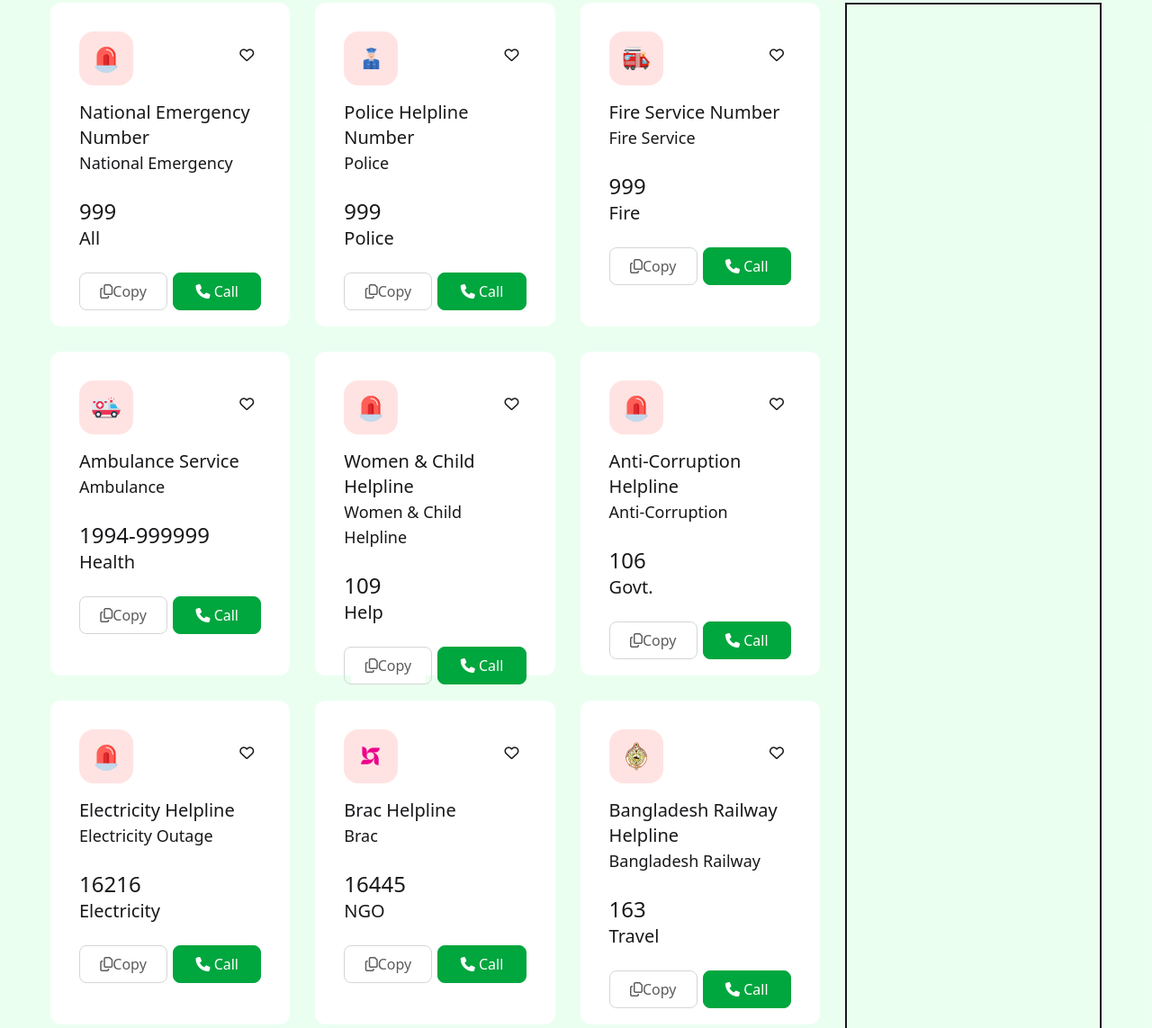
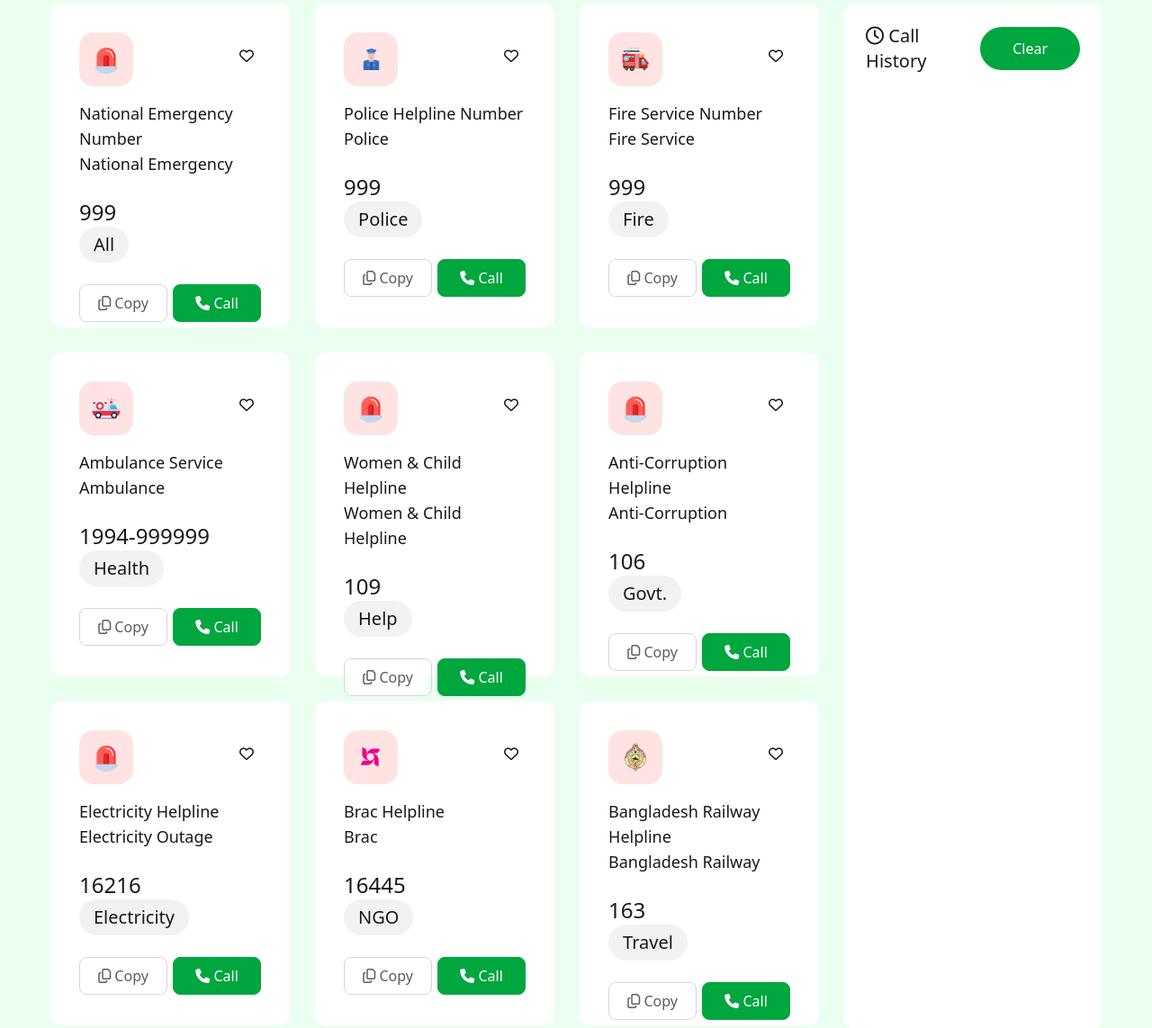
Before and after one commit to zihad-c/b12_a05, a plain HTML site: page index.html in a window 1280 px wide. Shown: the part 372-1515 px from the top of the page at 90% size. Drawn offline with nearby package versions, Linux system fonts and the light colour scheme; a web font is replaced by a local one.

Commit message:
design completed with html and tailwind css

```diff
--- a/index.html
+++ b/index.html
@@ -43,14 +43,14 @@
             <div
                 class="flex justify-center items-center w-32 h-14 rounded-[50px] text-[#FFFFFF] font-semibold bg-[#00A63E] px-9 py-3">
 
-                <button id="copy-btn"><span>2 </span> Copy</button>
+                <button id="copy-btn" class="cursor-pointer"><span>2 </span> Copy</button>
             </div>
         </div>
     </nav>
 
     <!-- banner section starts here -->
     <section id="banner"
-        class="w-full h-[239px] py-3 px-[60px] bg-linear-to-r from-[#013223] via-[#006747] to-[#013223] font-[hind-madurai] flex flex-col gap-3 justify-center items-center text-[#ffffff]">
+        class="w-full h-60 py-5 px-[60px] bg-linear-to-r from-[#013223] via-[#006747] to-[#013223] font-[hind-madurai] flex flex-col gap-3 justify-center items-center text-[#ffffff]">
         <div class="div">
             <img src="./assets/logo.png" alt="logo" class="w-[92px] h-[92px]">
         </div>
@@ -69,7 +69,7 @@
 
     <!-- service layout starts here -->
 
-    <section class="bg-[#41FF6B1A] w-full h-[1613px] pt-12 pb-20 px-14 flex gap-7 flex-row">
+    <section class="bg-[#41FF6B1A] w-full max-h-max pt-12 pb-20 px-14 flex gap-7 flex-row">
         <div id="service-layout" class="w-3/4 h-[1140px] ">
             <div id="service-cards" class="w-full grid gap-7 grid-cols-3">
                 <!-- service card 1 -->
@@ -90,25 +90,28 @@
                     </div>
                     <!-- service-card bottom section  -->
                     <div class="w-full mb-6">
-                        <h3 class="text-left text-xl font-normal">National Emergency Number</h3>
-                        <p class="text-left text-lg font-normal">National Emergency</p>
+                        <h3 class="text-left text-lg service-title font-normal">National Emergency Number</h3>
+                        <p class="text-left service-subtitle text-lg font-normal">National Emergency</p>
                     </div>
                     <div class="w-full mb-6">
                         <h3 class="text-left text-2xl font-normal">999</h3>
-                        <p class="text-left text-xl font-normal">All</p>
+                        <p
+                            class="category inline-block px-[16px] py-[6px] bg-[#F2F2F2] rounded-[9999px] text-left text-xl font-normal ">
+                            All</p>
                     </div>
                     <!-- card buttons -->
                     <div class="rounded-xl flex flex-row gap-1.5 justify-between items-center w-full">
                         <div
                             class="text-[#5C5C5C] text-center items-center rounded-lg border-[1px] border-[#D4D6D5] w-1/2 justify-center">
-                            <button type="button" id="copy-btn" class="px-4 py-2  h-auto bg-white text-base">
-                                <i class="fa-regular fa-copy"></i>Copy
+                            <button type="button" id="copy-btn"
+                                class="px-4 py-2  h-auto bg-white text-base cursor-pointer">
+                                <i class="fa-regular fa-copy"></i> Copy
                             </button>
                         </div>
                         <div
                             class="text-white bg-[#00A63E] text-center items-center rounded-lg border-[1px] border-[#00A63E] w-1/2">
-                            <button type="button" id="call-btn" class="px-4 py-2 h-auto ">
-                                <i class="fa-solid fa-phone text-base"></i> Call
+                            <button type="button" id="call-btn" class="px-4 py-2 h-auto text-base cursor-pointer">
+                                <i class="fa-solid fa-phone"></i> Call
                             </button>
                         </div>
                     </div>
@@ -131,25 +134,28 @@
                     </div>
                     <!-- service-card bottom section  -->
                     <div class="w-full mb-6">
-                        <h3 class="text-left text-xl font-normal">Police Helpline Number</h3>
-                        <p class="text-left text-lg font-normal">Police</p>
+                        <h3 class="text-left text-lg service-title font-normal">Police Helpline Number</h3>
+                        <p class="text-left service-subtitle text-lg font-normal">Police</p>
                     </div>
                     <div class="w-full mb-6">
                         <h3 class="text-left text-2xl font-normal">999</h3>
-                        <p class="text-left text-xl font-normal">Police</p>
+                        <p
+                            class="category inline-block px-[16px] py-[6px] bg-[#F2F2F2] rounded-[9999px] text-left text-xl font-normal">
+                            Police</p>
                     </div>
                     <!-- card buttons -->
                     <div class="rounded-xl flex flex-row gap-1.5 justify-between items-center w-full">
                         <div
                             class="text-[#5C5C5C] text-center items-center rounded-lg border-[1px] border-[#D4D6D5] w-1/2 justify-center">
-                            <button type="button" id="copy-btn" class="px-4 py-2  h-auto bg-white text-base">
-                                <i class="fa-regular fa-copy"></i>Copy
+                            <button type="button" id="copy-btn"
+                                class="px-4 py-2  h-auto bg-white text-base cursor-pointer">
+                                <i class="fa-regular fa-copy"></i> Copy
                             </button>
                         </div>
                         <div
                             class="text-white bg-[#00A63E] text-center items-center rounded-lg border-[1px] border-[#00A63E] w-1/2">
-                            <button type="button" id="call-btn" class="px-4 py-2 h-auto ">
-                                <i class="fa-solid fa-phone text-base"></i> Call
+                            <button type="button" id="call-btn" class="px-4 py-2 h-auto text-base cursor-pointer">
+                                <i class="fa-solid fa-phone"></i> Call
                             </button>
                         </div>
                     </div>
@@ -172,25 +178,28 @@
                     </div>
                     <!-- service-card bottom section  -->
                     <div class="w-full mb-6">
-                        <h3 class="text-left text-xl font-normal">Fire Service Number</h3>
-                        <p class="text-left text-lg font-normal">Fire Service</p>
+                        <h3 class="text-left text-lg service-title font-normal">Fire Service Number</h3>
+                        <p class="text-left service-subtitle text-lg font-normal">Fire Service</p>
                     </div>
                     <div class="w-full mb-6">
                         <h3 class="text-left text-2xl font-normal">999</h3>
-                        <p class="text-left text-xl font-normal">Fire</p>
+                        <p
+                            class="category inline-block px-[16px] py-[6px] bg-[#F2F2F2] rounded-[9999px] text-left text-xl font-normal">
+                            Fire</p>
                     </div>
                     <!-- card buttons -->
                     <div class="rounded-xl flex flex-row gap-1.5 justify-between items-center w-full">
                         <div
                             class="text-[#5C5C5C] text-center items-center rounded-lg border-[1px] border-[#D4D6D5] w-1/2 justify-center">
-                            <button type="button" id="copy-btn" class="px-4 py-2  h-auto bg-white text-base">
-                                <i class="fa-regular fa-copy"></i>Copy
+                            <button type="button" id="copy-btn"
+                                class="px-4 py-2  h-auto bg-white text-base cursor-pointer">
+                                <i class="fa-regular fa-copy"></i> Copy
                             </button>
                         </div>
                         <div
                             class="text-white bg-[#00A63E] text-center items-center rounded-lg border-[1px] border-[#00A63E] w-1/2">
-                            <button type="button" id="call-btn" class="px-4 py-2 h-auto ">
-                                <i class="fa-solid fa-phone text-base"></i> Call
+                            <button type="button" id="call-btn" class="px-4 py-2 h-auto text-base cursor-pointer">
+                                <i class="fa-solid fa-phone"></i> Call
                             </button>
                         </div>
                     </div>
@@ -213,25 +222,28 @@
                     </div>
                     <!-- service-card bottom section  -->
                     <div class="w-full mb-6">
-                        <h3 class="text-left text-xl font-normal">Ambulance Service</h3>
-                        <p class="text-left text-lg font-normal">Ambulance</p>
+                        <h3 class="text-left text-lg service-title font-normal">Ambulance Service</h3>
+                        <p class="text-left service-subtitle text-lg font-normal">Ambulance</p>
                     </div>
                     <div class="w-full mb-6">
                         <h3 class="text-left text-2xl font-normal">1994-999999</h3>
-                        <p class="text-left text-xl font-normal">Health</p>
+                        <p
+                            class="category inline-block px-[16px] py-[6px] bg-[#F2F2F2] rounded-[9999px] text-left text-xl font-normal">
+                            Health</p>
                     </div>
                     <!-- card buttons -->
                     <div class="rounded-xl flex flex-row gap-1.5 justify-between items-center w-full">
                         <div
                             class="text-[#5C5C5C] text-center items-center rounded-lg border-[1px] border-[#D4D6D5] w-1/2 justify-center">
-                            <button type="button" id="copy-btn" class="px-4 py-2  h-auto bg-white text-base">
-                                <i class="fa-regular fa-copy"></i>Copy
+                            <button type="button" id="copy-btn"
+                                class="px-4 py-2  h-auto bg-white text-base cursor-pointer">
+                                <i class="fa-regular fa-copy"></i> Copy
                             </button>
                         </div>
                         <div
                             class="text-white bg-[#00A63E] text-center items-center rounded-lg border-[1px] border-[#00A63E] w-1/2">
-                            <button type="button" id="call-btn" class="px-4 py-2 h-auto ">
-                                <i class="fa-solid fa-phone text-base"></i> Call
+                            <button type="button" id="call-btn" class="px-4 py-2 h-auto text-base cursor-pointer">
+                                <i class="fa-solid fa-phone"></i> Call
                             </button>
                         </div>
                     </div>
@@ -254,25 +266,28 @@
                     </div>
                     <!-- service-card bottom section  -->
                     <div class="w-full mb-6">
-                        <h3 class="text-left text-xl font-normal">Women & Child Helpline</h3>
-                        <p class="text-left text-lg font-normal">Women & Child Helpline</p>
+                        <h3 class="text-left text-lg service-title font-normal">Women & Child Helpline</h3>
+                        <p class="text-left service-subtitle text-lg font-normal">Women & Child Helpline</p>
                     </div>
                     <div class="w-full mb-6">
                         <h3 class="text-left text-2xl font-normal">109</h3>
-                        <p class="text-left text-xl font-normal">Help</p>
+                        <p
+                            class="category inline-block px-[16px] py-[6px] bg-[#F2F2F2] rounded-[9999px] text-left text-xl font-normal">
+                            Help</p>
                     </div>
                     <!-- card buttons -->
                     <div class="rounded-xl flex flex-row gap-1.5 justify-between items-center w-full">
                         <div
                             class="text-[#5C5C5C] text-center items-center rounded-lg border-[1px] border-[#D4D6D5] w-1/2 justify-center">
-                            <button type="button" id="copy-btn" class="px-4 py-2  h-auto bg-white text-base">
-                                <i class="fa-regular fa-copy"></i>Copy
+                            <button type="button" id="copy-btn"
+                                class="px-4 py-2  h-auto bg-white text-base cursor-pointer">
+                                <i class="fa-regular fa-copy"></i> Copy
                             </button>
                         </div>
                         <div
                             class="text-white bg-[#00A63E] text-center items-center rounded-lg border-[1px] border-[#00A63E] w-1/2">
-                            <button type="button" id="call-btn" class="px-4 py-2 h-auto ">
-                                <i class="fa-solid fa-phone text-base"></i> Call
+                            <button type="button" id="call-btn" class="px-4 py-2 h-auto text-base  cursor-pointer">
+                                <i class="fa-solid fa-phone"></i> Call
                             </button>
                         </div>
                     </div>
@@ -295,25 +310,28 @@
                     </div>
                     <!-- service-card bottom section  -->
                     <div class="w-full mb-6">
-                        <h3 class="text-left text-xl font-normal">Anti-Corruption Helpline</h3>
-                        <p class="text-left text-lg font-normal">Anti-Corruption</p>
+                        <h3 class="text-left text-lg service-title font-normal">Anti-Corruption Helpline</h3>
+                        <p class="text-left service-subtitle text-lg font-normal">Anti-Corruption</p>
                     </div>
                     <div class="w-full mb-6">
                         <h3 class="text-left text-2xl font-normal">106</h3>
-                        <p class="text-left text-xl font-normal">Govt.</p>
+                        <p
+                            class="category inline-block px-[16px] py-[6px] bg-[#F2F2F2] rounded-[9999px] text-left text-xl font-normal">
+                            Govt.</p>
                     </div>
                     <!-- card buttons -->
                     <div class="rounded-xl flex flex-row gap-1.5 justify-between items-center w-full">
                         <div
                             class="text-[#5C5C5C] text-center items-center rounded-lg border-[1px] border-[#D4D6D5] w-1/2 justify-center">
-                            <button type="button" id="copy-btn" class="px-4 py-2  h-auto bg-white text-base">
-                                <i class="fa-regular fa-copy"></i>Copy
+                            <button type="button" id="copy-btn"
+                                class="px-4 py-2  h-auto bg-white text-base cursor-pointer">
+                                <i class="fa-regular fa-copy"></i> Copy
                             </button>
                         </div>
                         <div
                             class="text-white bg-[#00A63E] text-center items-center rounded-lg border-[1px] border-[#00A63E] w-1/2">
-                            <button type="button" id="call-btn" class="px-4 py-2 h-auto ">
-                                <i class="fa-solid fa-phone text-base"></i> Call
+                            <button type="button" id="call-btn" class="px-4 py-2 h-auto text-base cursor-pointer">
+                                <i class="fa-solid fa-phone"></i> Call
                             </button>
                         </div>
                     </div>
@@ -336,25 +354,28 @@
                     </div>
                     <!-- service-card bottom section  -->
                     <div class="w-full mb-6">
-                        <h3 class="text-left text-xl font-normal">Electricity Helpline</h3>
-                        <p class="text-left text-lg font-normal">Electricity Outage</p>
+                        <h3 class="text-left text-lg service-title font-normal">Electricity Helpline</h3>
+                        <p class="text-left service-subtitle text-lg font-normal">Electricity Outage</p>
                     </div>
                     <div class="w-full mb-6">
                         <h3 class="text-left text-2xl font-normal">16216</h3>
-                        <p class="text-left text-xl font-normal">Electricity</p>
+                        <p
+                            class="category inline-block px-[16px] py-[6px] bg-[#F2F2F2] rounded-[9999px] text-left text-xl font-normal">
+                            Electricity</p>
                     </div>
                     <!-- card buttons -->
                     <div class="rounded-xl flex flex-row gap-1.5 justify-between items-center w-full">
                         <div
                             class="text-[#5C5C5C] text-center items-center rounded-lg border-[1px] border-[#D4D6D5] w-1/2 justify-center">
-                            <button type="button" id="copy-btn" class="px-4 py-2  h-auto bg-white text-base">
-                                <i class="fa-regular fa-copy"></i>Copy
+                            <button type="button" id="copy-btn"
+                                class="px-4 py-2  h-auto bg-white text-base cursor-pointer">
+                                <i class="fa-regular fa-copy"></i> Copy
                             </button>
                         </div>
                         <div
                             class="text-white bg-[#00A63E] text-center items-center rounded-lg border-[1px] border-[#00A63E] w-1/2">
-                            <button type="button" id="call-btn" class="px-4 py-2 h-auto ">
-                                <i class="fa-solid fa-phone text-base"></i> Call
+                            <button type="button" id="call-btn" class="px-4 py-2 h-auto text-base cursor-pointer">
+                                <i class="fa-solid fa-phone"></i> Call
                             </button>
                         </div>
                     </div>
@@ -377,25 +398,28 @@
                     </div>
                     <!-- service-card bottom section  -->
                     <div class="w-full mb-6">
-                        <h3 class="text-left text-xl font-normal">Brac Helpline</h3>
-                        <p class="text-left text-lg font-normal">Brac</p>
+                        <h3 class="text-left text-lg service-title font-normal">Brac Helpline</h3>
+                        <p class="text-left service-subtitle text-lg font-normal">Brac</p>
                     </div>
                     <div class="w-full mb-6">
                         <h3 class="text-left text-2xl font-normal">16445</h3>
-                        <p class="text-left text-xl font-normal">NGO</p>
+                        <p
+                            class="category inline-block px-[16px] py-[6px] bg-[#F2F2F2] rounded-[9999px] text-left text-xl font-normal">
+                            NGO</p>
                     </div>
                     <!-- card buttons -->
                     <div class="rounded-xl flex flex-row gap-1.5 justify-between items-center w-full">
                         <div
                             class="text-[#5C5C5C] text-center items-center rounded-lg border-[1px] border-[#D4D6D5] w-1/2 justify-center">
-                            <button type="button" id="copy-btn" class="px-4 py-2  h-auto bg-white text-base">
-                                <i class="fa-regular fa-copy"></i>Copy
+                            <button type="button" id="copy-btn"
+                                class="px-4 py-2  h-auto bg-white text-base cursor-pointer">
+                                <i class="fa-regular fa-copy"></i> Copy
                             </button>
                         </div>
                         <div
                             class="text-white bg-[#00A63E] text-center items-center rounded-lg border-[1px] border-[#00A63E] w-1/2">
-                            <button type="button" id="call-btn" class="px-4 py-2 h-auto ">
-                                <i class="fa-solid fa-phone text-base"></i> Call
+                            <button type="button" id="call-btn" class="px-4 py-2 h-auto text-base cursor-pointer">
+                                <i class="fa-solid fa-phone"></i> Call
                             </button>
                         </div>
                     </div>
@@ -418,25 +442,28 @@
                     </div>
                     <!-- service-card bottom section  -->
                     <div class="w-full mb-6">
-                        <h3 class="text-left text-xl font-normal">Bangladesh Railway Helpline </h3>
-                        <p class="text-left text-lg font-normal">Bangladesh Railway</p>
+                        <h3 class="text-left text-lg service-title font-normal">Bangladesh Railway Helpline </h3>
+                        <p class="text-left service-subtitle text-lg font-normal">Bangladesh Railway</p>
                     </div>
                     <div class="w-full mb-6">
                         <h3 class="text-left text-2xl font-normal">163</h3>
-                        <p class="text-left text-xl font-normal">Travel</p>
+                        <p
+                            class="category inline-block px-[16px] py-[6px] bg-[#F2F2F2] rounded-[9999px] text-left text-xl font-normal">
+                            Travel</p>
                     </div>
                     <!-- card buttons -->
                     <div class="rounded-xl flex flex-row gap-1.5 justify-between items-center w-full">
                         <div
                             class="text-[#5C5C5C] text-center items-center rounded-lg border-[1px] border-[#D4D6D5] w-1/2 justify-center">
-                            <button type="button" id="copy-btn" class="px-4 py-2  h-auto bg-white text-base">
-                                <i class="fa-regular fa-copy"></i>Copy
+                            <button type="button" id="copy-btn"
+                                class="px-4 py-2  h-auto bg-white text-base cursor-pointer">
+                                <i class="fa-regular fa-copy"></i> Copy
                             </button>
                         </div>
                         <div
                             class="text-white bg-[#00A63E] text-center items-center rounded-lg border-[1px] border-[#00A63E] w-1/2">
-                            <button type="button" id="call-btn" class="px-4 py-2 h-auto ">
-                                <i class="fa-solid fa-phone text-base"></i> Call
+                            <button type="button" id="call-btn" class="px-4 py-2 h-auto text-base cursor-pointer">
+                                <i class="fa-solid fa-phone"></i> Call
                             </button>
                         </div>
                     </div>
@@ -445,11 +472,21 @@
         </div>
 
         <!-- call history part starts here  -->
-        <div id="history" class="w-1/4 border-2 ">
-
+        <div id="history"
+            class="w-1/4 h-[1140px] flex flex-col justify-between p-6 bg-white rounded-xl shadow-[#00020300] font-roboto text-xl font-medium">
+            <div class="history-card flex flex-row justify-between items-center w-full h-[52px] ">
+                <div class="history-left ">
+                    <i class="fa-regular fa-clock"></i> <span id="call-history" class="text-xl">Call History</span>
+                </div>
+                <div class="history-right rounded-[50px] text-center bg-[#00a63e]">
+                    <button id="clear-btn"
+                        class="text-white text-center px-9 py-3 text-base cursor-pointer">Clear</button>
+                </div>
+            </div>
         </div>
     </section>
 
+    <!-- font-awesome kit script here  -->
     <script src="https://kit.fontawesome.com/760cffbb4d.js" crossorigin="anonymous"></script>
 </body>
 
```
Also changed, not shown: 1 other file.
